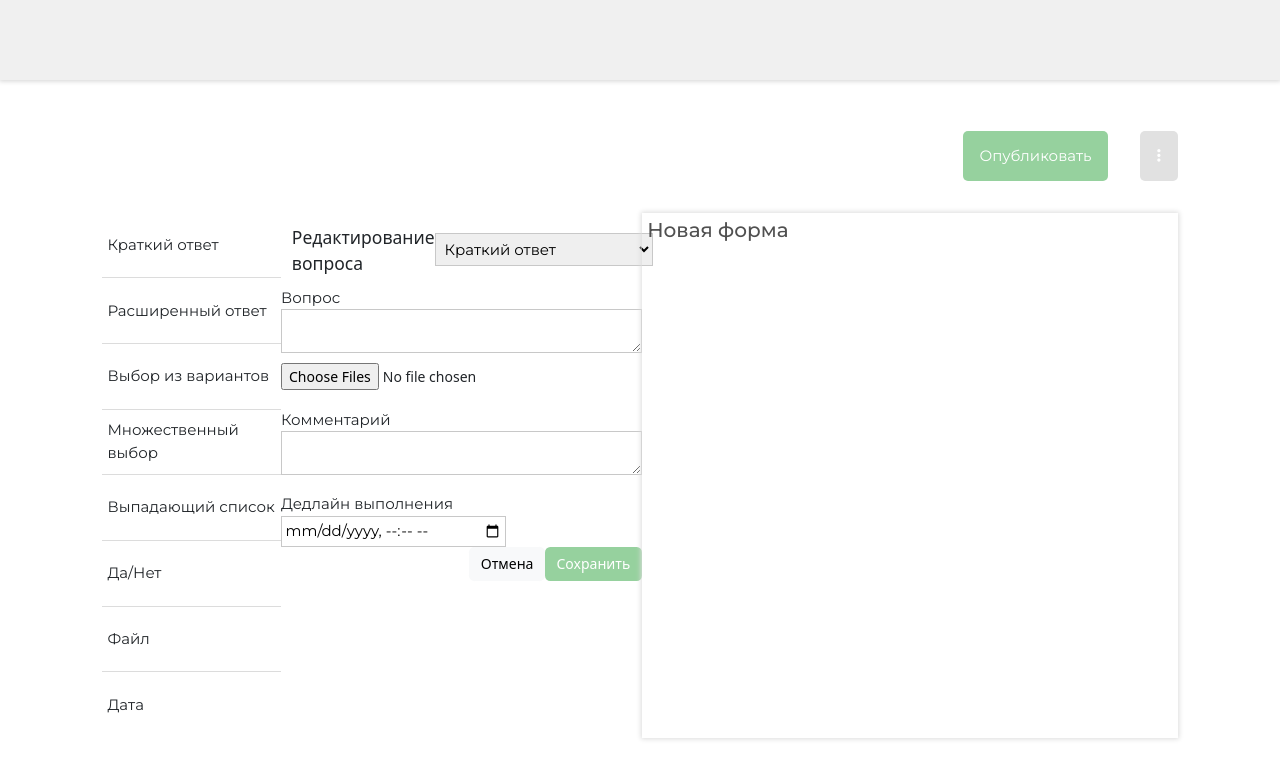
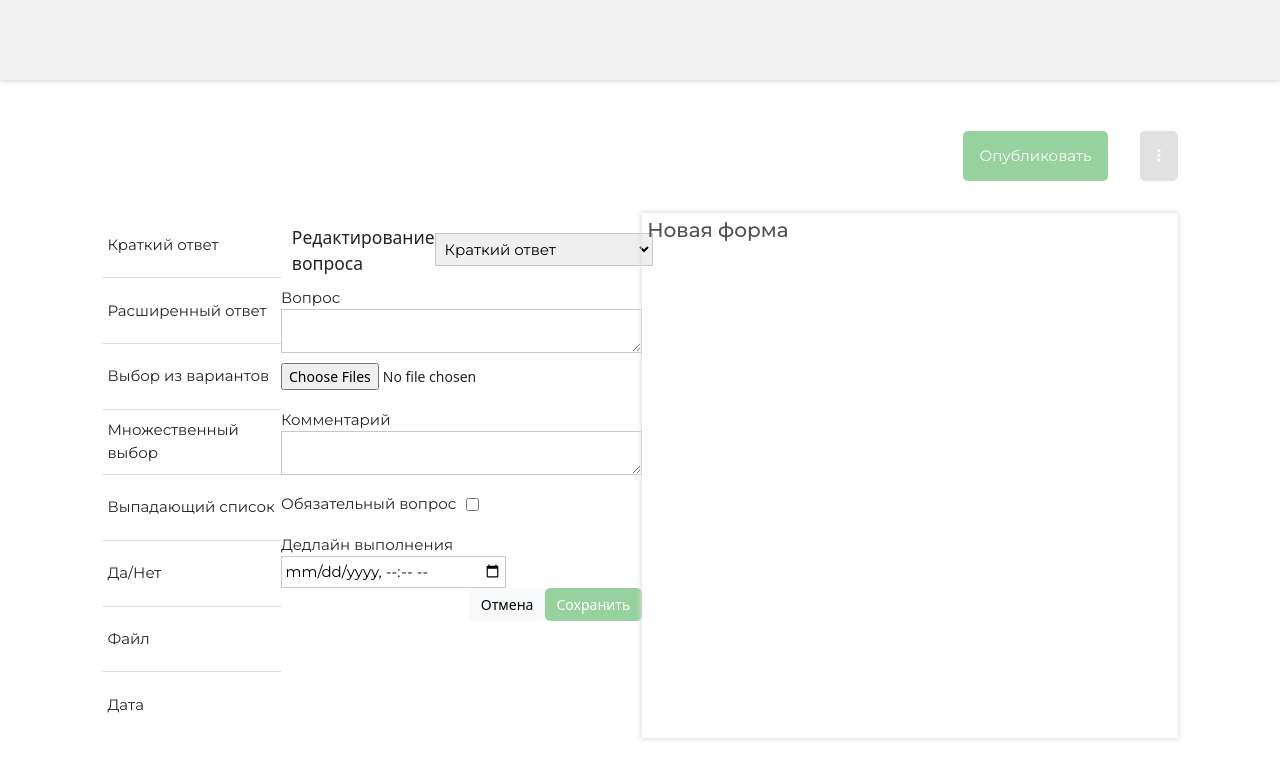
Before and after one commit to ArseniyBogachev/Minerva, a React app: page /new in a window 1280 px wide. Shown: the top 778 px of the page. Built offline with nearby package versions, Linux system fonts and the light colour scheme.

Commit message:
add checkbox by answer

```diff
--- a/src/assets/styles/components/myModal.module.scss
+++ b/src/assets/styles/components/myModal.module.scss
@@ -50,6 +50,20 @@
                         padding: 0 1%;
                     }
                 }
+                &__mandatory {
+                    margin-top: 5%;
+                    display: flex;
+                    align-items: center;
+                    &__title {
+                        display: block;
+                        font-size: 15px;
+                        font-family: "Montserrat", sans-serif
+                    }
+                    &__choice {
+                        display: block;
+                        margin-left: 10px;
+                    }
+                }
                 &__time {
                     margin-top: 5%;
                     span {
--- a/src/components/MyModal.jsx
+++ b/src/components/MyModal.jsx
@@ -12,6 +12,8 @@ const MyModal = ({
     listTypeAnswer,
     comment,
     datetime,
+    mandatory,
+    setMandatory,
     setAnswer,
     setComment,
     setDatetime,
@@ -49,6 +51,10 @@ const MyModal = ({
                             <span className={classes.myModal__dialog__content__body__comment__title}>Комментарий</span>
                             <textarea className={classes.myModal__dialog__content__body__comment__text} value={comment} onChange={event => setComment(event.target.value)}></textarea>
                         </div>
+                        <div className={classes.myModal__dialog__content__body__mandatory}>
+                            <span className={classes.myModal__dialog__content__body__mandatory__title}>Обязательный вопрос</span>
+                            <input className={classes.myModal__dialog__content__body__mandatory__choice} type="checkbox" checked={mandatory} onChange={() => setMandatory(!mandatory)}/>
+                        </div>
                         <div className={classes.myModal__dialog__content__body__time}>
                             <span>Дедлайн выполнения</span>
                             <input type="datetime-local" value={datetime} onChange={event => setDatetime(event.target.value)}/>
--- a/src/pages/NewForm.jsx
+++ b/src/pages/NewForm.jsx
@@ -19,6 +19,7 @@ const NewForm = () => {
     const [answer, setAnswer] = useState("");
     const [comment, setComment] = useState("");
     const [datetime, setDatetime] = useState("");
+    const [mandatory, setMandatory] = useState(false);
     const [file, setFile] = useState([]);
     const [currentTypeAnswer, setCurrentTypeAnswer] = useState("");
 
@@ -48,6 +49,7 @@ const NewForm = () => {
         setDatetime("");
         setFile("");
         setCurrentTypeAnswer("");
+        setMandatory(false);
     }
 
     function editAnswerByForm(id) {
@@ -57,17 +59,18 @@ const NewForm = () => {
         setDatetime(obj.datetime);
         setFile(obj.file);
         setCurrentTypeAnswer(obj.typeAnswer);
+        setMandatory(obj.mandatory)
         setStateModal(id);
     }
 
     function updateAnswerByForm() {
-        console.log(currentTypeAnswer)
         setNewForm(newForm.map(item => {
             if (item.id === stateModal) {
                 item.answer = answer;
                 item.comment = comment;
                 item.datetime = datetime;
                 item.file = file;
+                item.mandatory = mandatory;
                 item.typeAnswer = currentTypeAnswer;
             }
             return item
@@ -82,6 +85,7 @@ const NewForm = () => {
             typeAnswer: currentTypeAnswer,
             comment: comment,
             datetime: datetime,
+            mandatory: mandatory,
             file: file
         }]);
         cleanStates();
@@ -142,6 +146,7 @@ const NewForm = () => {
                         currentTypeAnswer={currentTypeAnswer}
                         answer={answer}
                         comment={comment}
+                        mandatory={mandatory}
                         datetime={datetime}
                         file={file}
                         listTypeAnswer={listTypeAnswer}
@@ -149,6 +154,7 @@ const NewForm = () => {
                         setComment={setComment}
                         setDatetime={setDatetime}
                         setFile={setFile}
+                        setMandatory={setMandatory}
                         cleanStates={cleanStates}
                         saveStates={saveStates}
                         updateAnswerByForm={updateAnswerByForm}
```
